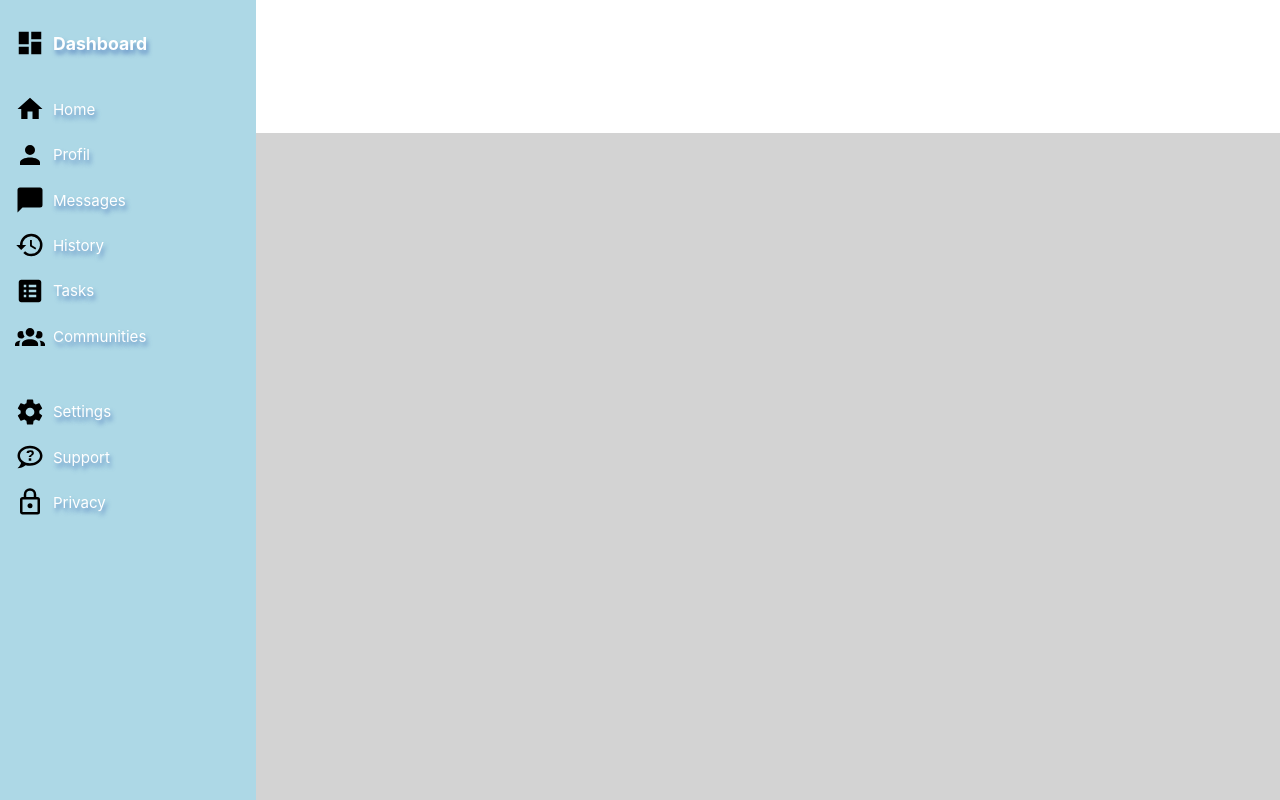
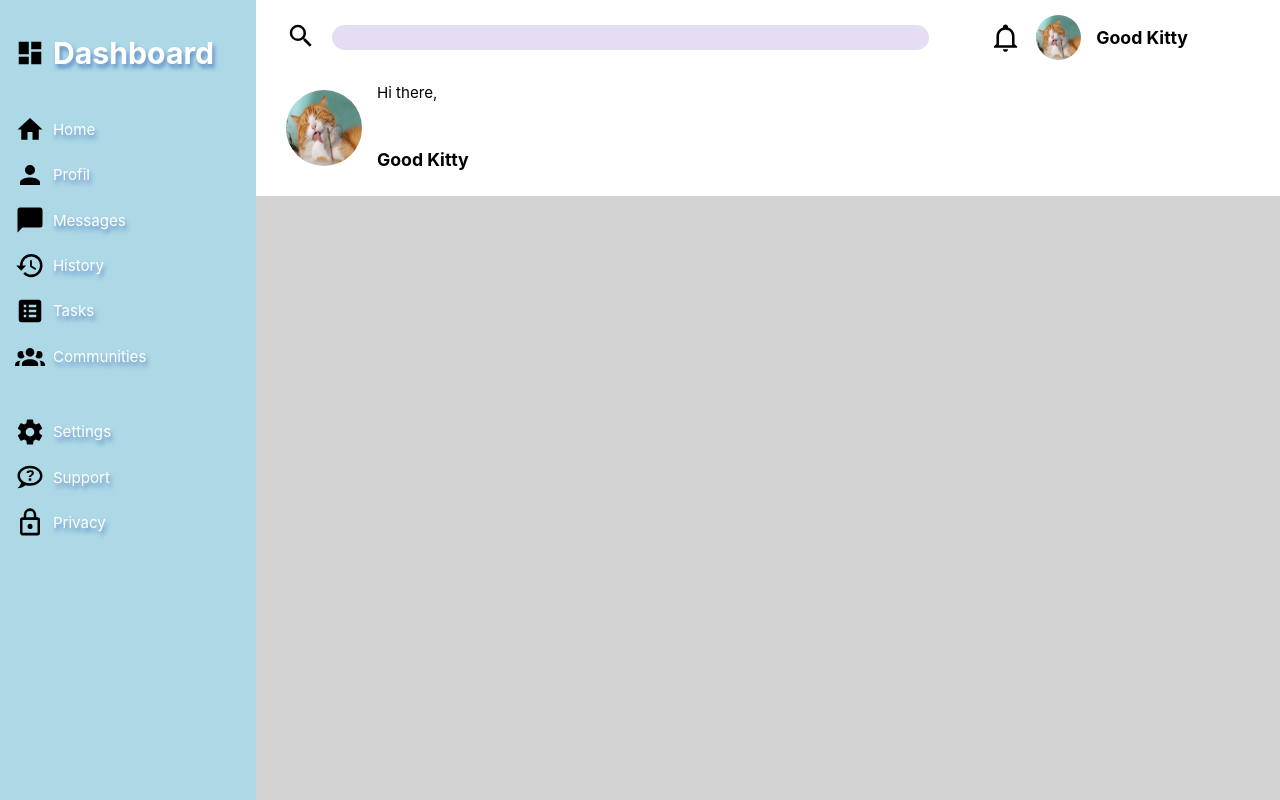
Before and after one commit to Kraalle/admin-dashboard, a plain HTML site: page index.html in a window 1280 px wide. Drawn offline with Linux system fonts and the light colour scheme.

Commit message:
section 3/4 completed on grid for welcome-container

```diff
--- a/index.html
+++ b/index.html
@@ -8,11 +8,27 @@
 </head>
 <body>
     <div class="main-container" id="main-container">
-        <div class="header" id="header"></div>
+        <div class="header" id="header">
+            <div class="search-container">
+                <label for="search-field"><img src="images/magnify.svg" alt="search"></label>
+                <input type="text" id="search-field" class="search-field">
+            </div>
+            <div class="profile-container">
+                <img src="images/bell-outline.svg" alt="notifications">
+                <img src="images/pexels-pixabay-57416.jpg" alt="profileCat" class="user-profile">
+                <h3>Good Kitty</h3>
+            </div>
+            <div class="welcome-container">
+                <img src="images/pexels-pixabay-57416.jpg" alt="profileCat" class="large-profile-image">
+                <div><p>Hi there,</p></div>
+                <h3>Good Kitty</h3>
+            </div>
+            <div class="buttons-container"></div>
+        </div>
         <div class="side-bar" id="side-bar">
             <div class="logo" id="logo">
                 <img src="images/view-dashboard.svg" alt="dashboard img">
-                <h3>Dashboard</h3>
+                <h1>Dashboard</h1>
             </div>
             <div class="main-links" id="main-links">
                 <ul>
--- a/styles.css
+++ b/styles.css
@@ -37,6 +37,11 @@ body {
 .header {
     grid-column: 2 / 3;
     grid-row: 1 / 2;
+    display: grid;
+    grid-template-columns: 2fr 1fr;
+    grid-template-rows: 1fr 2fr;
+    align-items: center;
+    padding: 0.5rem 2rem;
 }
 
 ul {
@@ -60,3 +65,45 @@ img {
     align-items: center;
     gap: 0.5rem;
 }
+
+.search-container {
+    display: flex;
+    gap: 1rem;
+    align-items: center;
+}
+
+.search-field {
+    height: 1.5rem;
+    flex: 1;
+    border-radius: 20px;
+    border: none;
+    background-color: #e4ddf4;
+}
+
+.profile-container {
+    display: flex;
+    align-items: center;
+    justify-content: center;
+    gap: 1rem;
+}
+
+.user-profile {
+    border-radius: 50%;
+    height: 3rem;
+    width: 3rem;
+}
+
+.welcome-container {
+    display: grid;
+    grid-template-columns: auto 1fr;
+    grid-template-rows: 1fr 1fr;
+    gap: 0.5rem 1rem;
+}
+
+.large-profile-image {
+    height: 5rem;
+    width: 5rem;
+    border-radius: 50%;
+    grid-row: 1 / 3;
+    align-self: center;
+}
```
Also changed, not shown: images/bell-outline.svg (added), images/magnify.svg (added), images/pexels-pixabay-57416.jpg (added).
